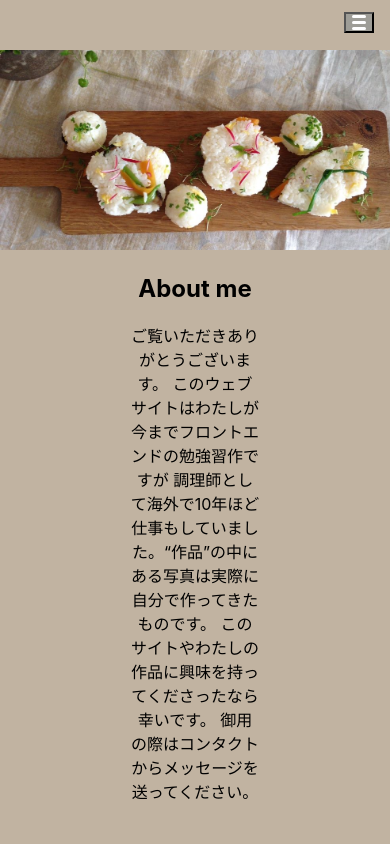
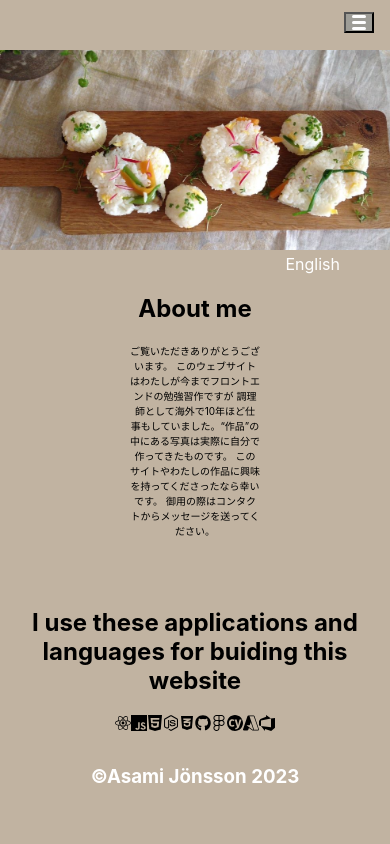
Before and after one commit to Asamijonsson/portfolio2023, a React (Create React App) app: page /aboutmejp in a window 390 px wide. Shown: the top 844 px of the page. Built offline with nearby package versions, Linux system fonts and the light colour scheme.

Commit message:
added aboutme JP

```diff
--- a/src/Header.module.css
+++ b/src/Header.module.css
@@ -23,7 +23,7 @@
     display: flex;
   }
   .nav {
-    display: flex;
+      display: flex;
     gap: 50px;
     justify-content: flex-end;
     padding-top: 50px;
--- a/src/Pages/Aboutme.jsx
+++ b/src/Pages/Aboutme.jsx
@@ -1,15 +1,17 @@
 import style from "./Aboutme.module.css";
 import aboutme from "../image/aboutme.JPG";
 import Knowledge from "./Knowledge";
+import { Link } from "react-router-dom";
 // import colorstyle from "../Color.module.css"
 
 const Aboutme = () => {
   return (
     <div className={style.background}>
-      <img src={aboutme} alt="" className={style.img} />
+      <img src={aboutme} alt="" className={style.aboutmeimg} />
+      <Link to={"/aboutmejp"} className={style.aboutmeLink}>Japanese</Link>
       <article>
         <h2>About me</h2>
-        <div className={style.text}>
+        <div className={style.maintext}>
           <p>
             Hello! My name is Asami, I'm a frontend developer and also chef from
             Japan. I built this website to showcase my frontend development
--- a/src/Pages/Aboutme.module.css
+++ b/src/Pages/Aboutme.module.css
@@ -1,4 +1,14 @@
-.text{
+/* .background{
+    text-align: center;
+
+} */
+
+/* .img{
+    display: flex;
+    justify-content: right;
+   } */
+
+.maintext{
 padding-left: 130px;
 padding-right: 130px;
 }
@@ -8,3 +18,26 @@ padding-right: 130px;
     padding-left: 30px;
     padding-right: 30px;
 }
+.aboutmeLink{
+    display: flex;
+justify-content: right;
+padding-right: 50px;
+text-decoration: none;
+color: white;
+}
+
+/* @media screen and (max-width: 768px) {
+
+  }
+   */
+  /* Mobile styles */
+  @media screen and (max-width: 480px) {
+   .aboutmeLink{
+    padding-left: 200px;
+
+   }
+    .text{
+    font-size: 10px;
+   }
+
+  }
--- a/src/PagesJP/AboutmeJP.jsx
+++ b/src/PagesJP/AboutmeJP.jsx
@@ -1,11 +1,14 @@
+import { Link } from "react-router-dom";
 import style from "./AboutmeJP.module.css";
 import aboutme from "../image/aboutme.JPG";
 import Knowledge from "../Pages/Knowledge";
+
 const AboutmeJP =()=>{
     return(
         <div>
  <div className={style.background}>
       <img src={aboutme} alt="" className={style.img} />
+      <Link to={"/aboutme"} className={style.aboutmeJpLink}>English</Link>
       <article>
         <h2>About me</h2>
         <div className={style.text}>
--- a/src/PagesJP/AboutmeJP.module.css
+++ b/src/PagesJP/AboutmeJP.module.css
@@ -8,3 +8,22 @@
         padding-left: 30px;
         padding-right: 30px;
     }
+
+    .aboutmeJpLink{
+        display: flex;
+    justify-content: right;
+    padding-right: 50px;
+    text-decoration: none;
+    color: white;
+    }
+
+    @media screen and (max-width: 480px) {
+        .aboutmeJpLink{
+         padding-left: 200px;
+
+        }
+         .text{
+         font-size: 10px;
+        }
+
+       }
```
Also changed, not shown: src/MainHeader.module.css (line endings or trailing spaces).
